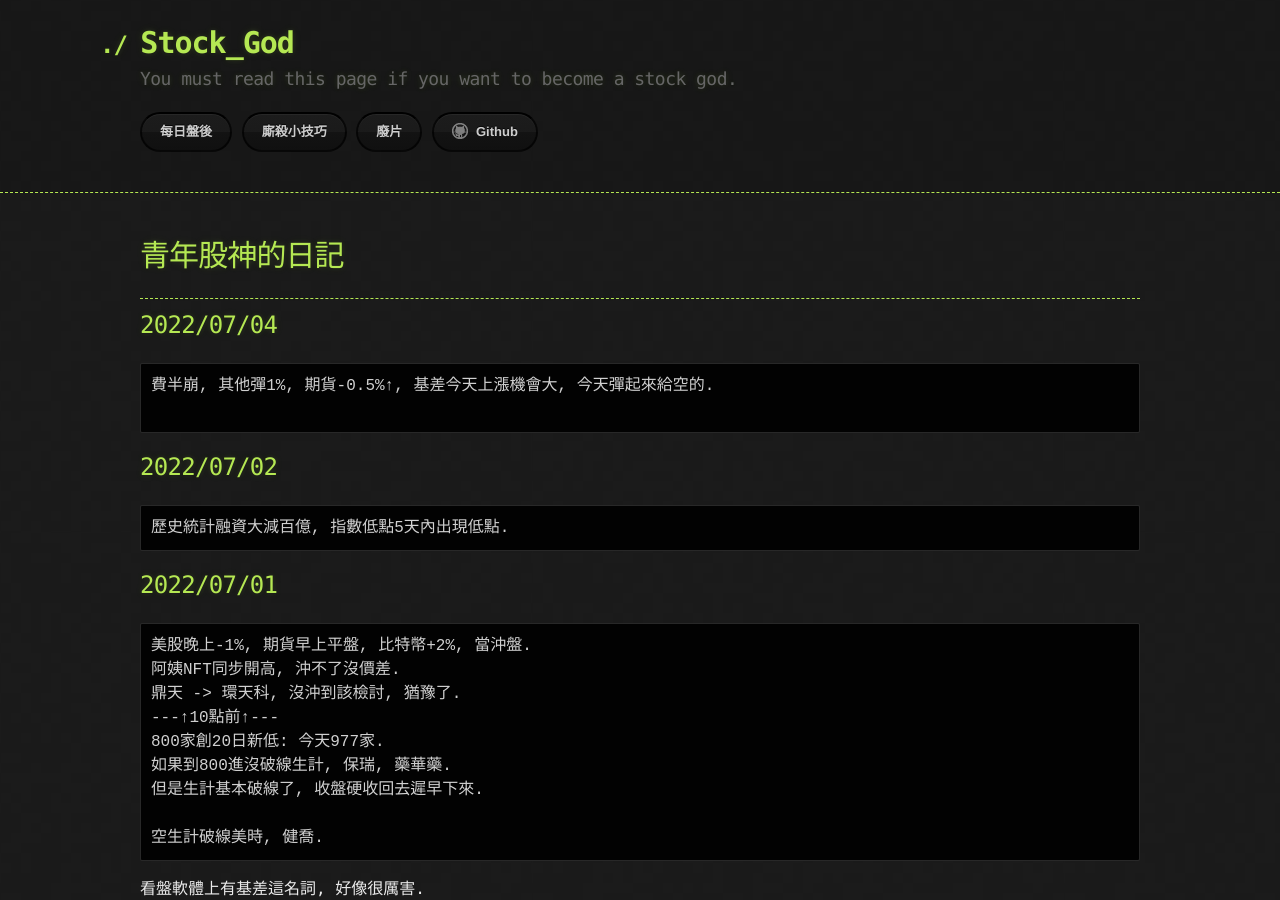
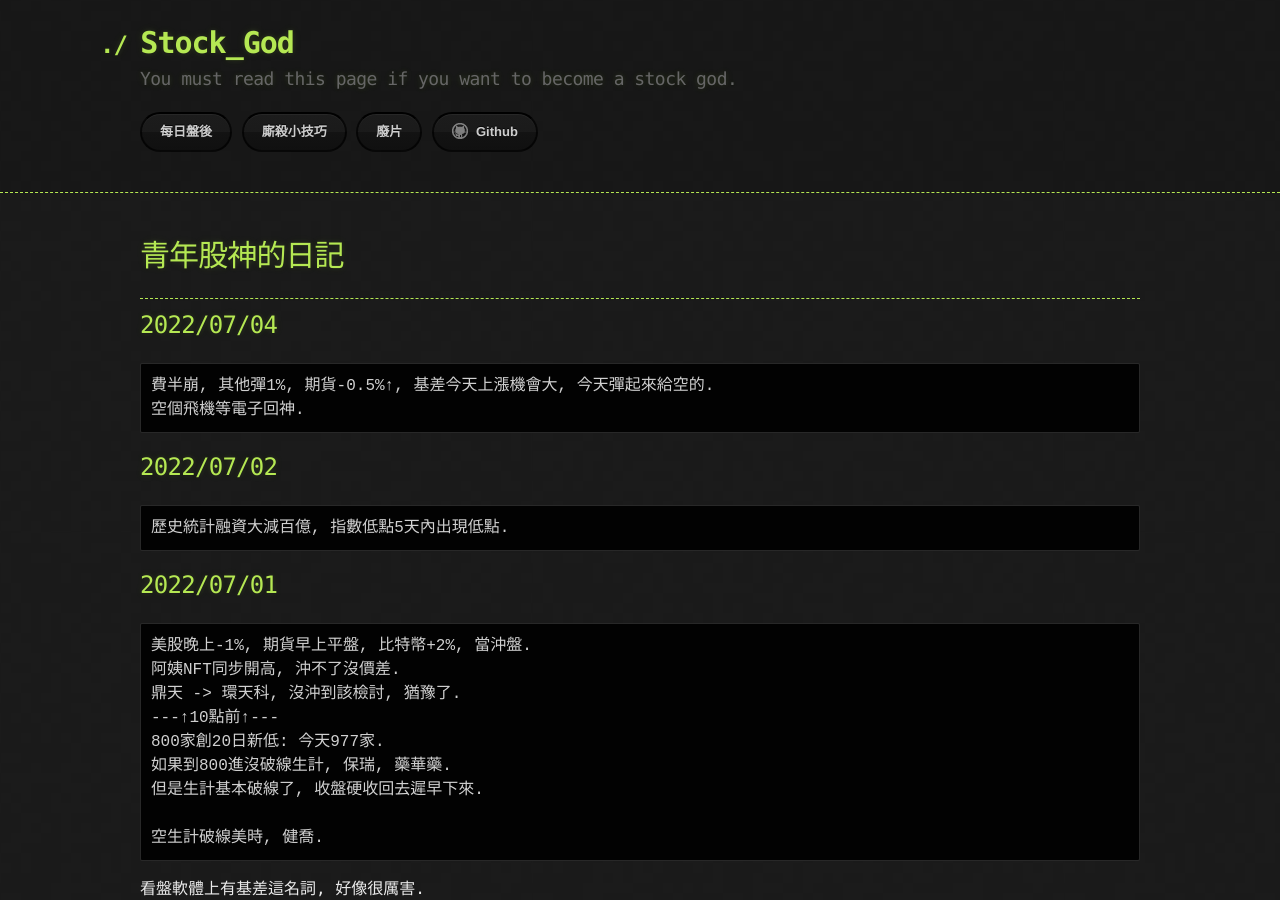
Before and after one commit to lepg5487/Stock_God, a Jekyll site: the page built from index.md, in a window 1280 px wide and 900 px high. Built offline with Jekyll 4.4.1, drawn with Linux system fonts in a browser that asks for light colours; our own code applies the rules of GitHub Pages for plain Markdown files.

Commit message:
Update index.md

````diff
--- a/index.md
+++ b/index.md
@@ -9,7 +9,7 @@ layout: testlayouts
 ## 2022/07/04
 ```
 費半崩, 其他彈1%, 期貨-0.5%↑, 基差今天上漲機會大, 今天彈起來給空的.
-
+空個飛機等電子回神.
 ```
 
 
````
